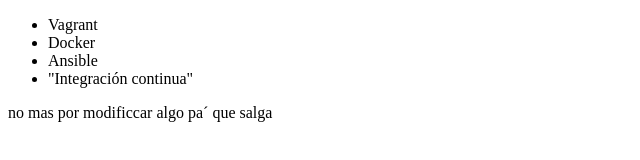
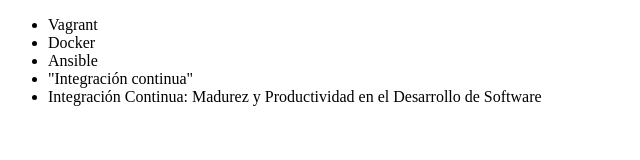
Before and after one commit to AxelM12/alura-git, a plain HTML site: page index.html in a window 1280 px wide. Shown: the whole page, without its empty margins (0-640 px from the left). Drawn offline with Linux system fonts and the light colour scheme.

```diff
--- a/index.html
+++ b/index.html
@@ -10,9 +10,7 @@
          <li> Docker </li>
          <li> Ansible </li>
          <li> "Integración continua" </li>
+         <li>Integración Continua: Madurez y Productividad en el Desarrollo de Software </li>
      </ul>
-     <p>no mas por modificcar algo pa´ que salga
-
-     </p>
 </body>
 </html>
```
